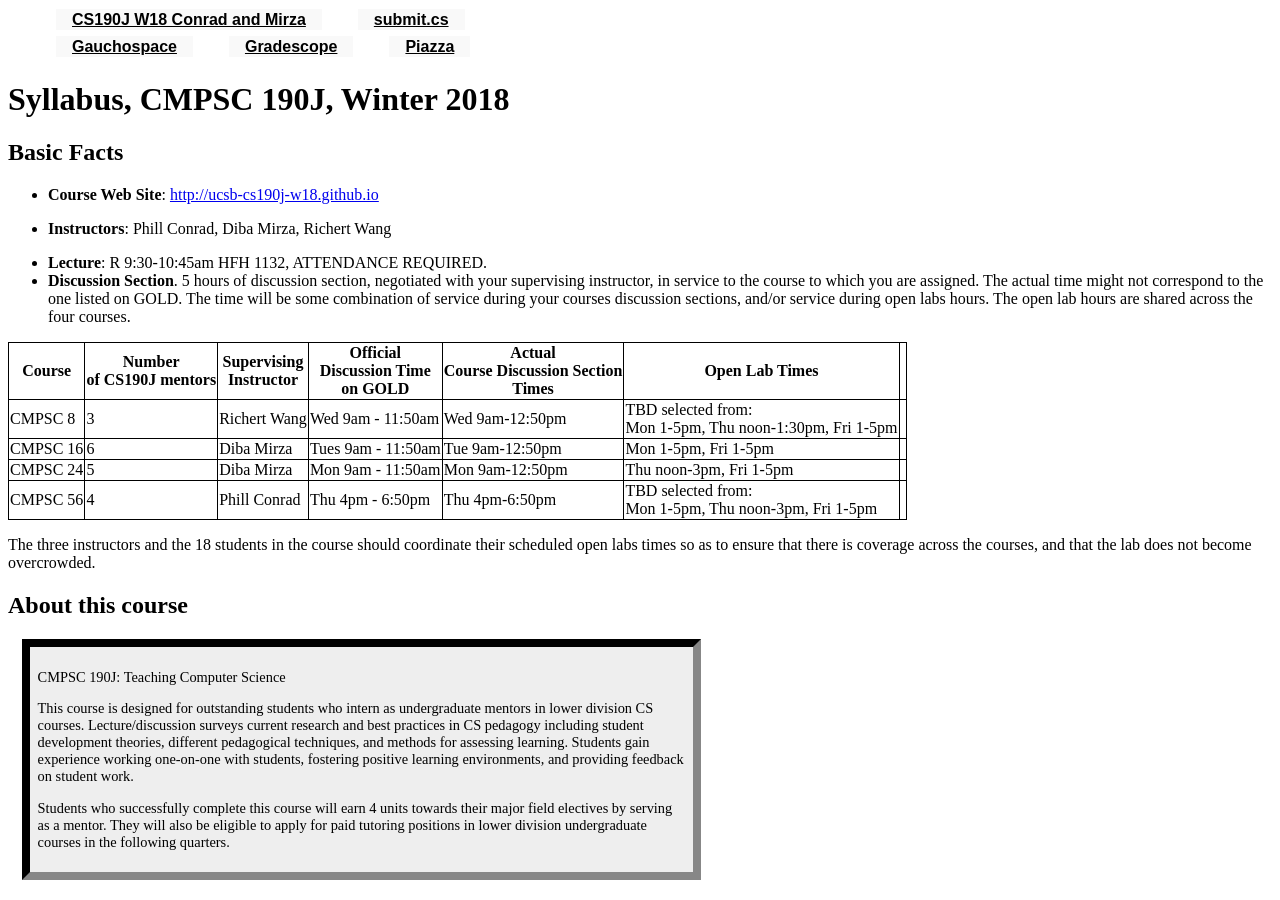
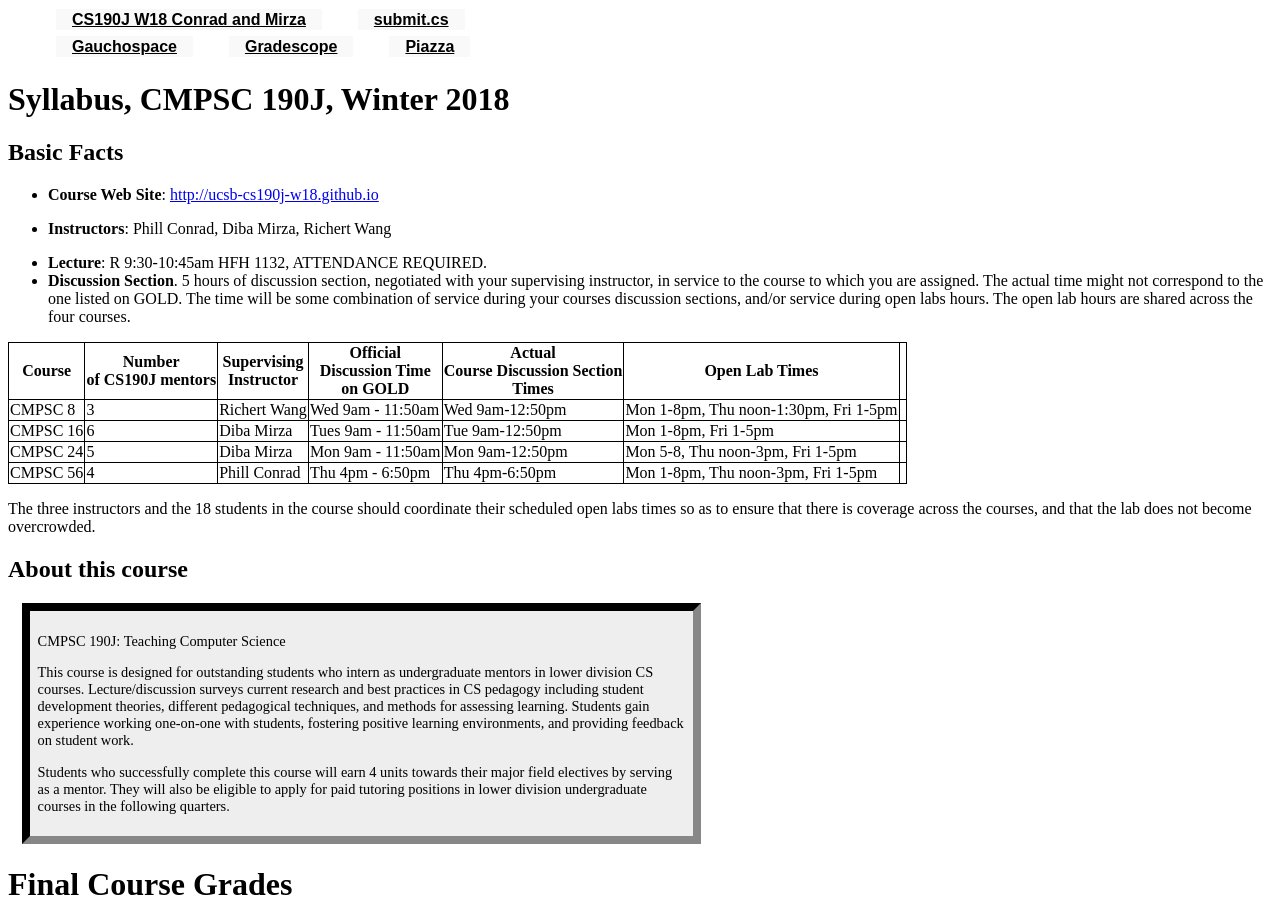
Before and after one commit to ucsb-cs190j-w18/ucsb-cs190j-w18.github.io, a Jekyll site: the page built from _info/syllabus.md, in a window 1280 px wide and 900 px high. Built offline with Jekyll 4.4.1, drawn with Linux system fonts in a browser that asks for light colours.

Commit message:
Update syllabus.md

```diff
--- a/_info/syllabus.md
+++ b/_info/syllabus.md
@@ -15,10 +15,10 @@ Basic Facts
 
 | Course   | Number<br> of CS190J mentors | Supervising <br> Instructor | Official<br> Discussion Time<br> on GOLD | Actual<br> Course Discussion Section <br> Times | Open Lab Times |
 |----------|----------------|--------------------|------------------|-------------------------------------------------|-|
-| CMPSC 8  | 3 | Richert Wang   | Wed 9am - 11:50am  | Wed 9am-12:50pm  | TBD selected from: <br>Mon 1-5pm, Thu noon-1:30pm, Fri 1-5pm |               |
-| CMPSC 16 | 6 | Diba Mirza     | Tues 9am - 11:50am | Tue 9am-12:50pm  | Mon 1-5pm, Fri 1-5pm |
-| CMPSC 24 | 5 | Diba Mirza     | Mon 9am - 11:50am  | Mon 9am-12:50pm  | Thu noon-3pm, Fri 1-5pm |
-| CMPSC 56 | 4 | Phill Conrad   | Thu 4pm - 6:50pm   | Thu 4pm-6:50pm   | TBD selected from: <br>Mon 1-5pm, Thu noon-3pm, Fri 1-5pm |
+| CMPSC 8  | 3 | Richert Wang   | Wed 9am - 11:50am  | Wed 9am-12:50pm  | Mon 1-8pm, Thu noon-1:30pm, Fri 1-5pm |               |
+| CMPSC 16 | 6 | Diba Mirza     | Tues 9am - 11:50am | Tue 9am-12:50pm  | Mon 1-8pm, Fri 1-5pm |
+| CMPSC 24 | 5 | Diba Mirza     | Mon 9am - 11:50am  | Mon 9am-12:50pm  | Mon 5-8, Thu noon-3pm, Fri 1-5pm |
+| CMPSC 56 | 4 | Phill Conrad   | Thu 4pm - 6:50pm   | Thu 4pm-6:50pm   | Mon 1-8pm, Thu noon-3pm, Fri 1-5pm |
 
 The three instructors and the 18 students in the course should coordinate their scheduled open labs times so as to ensure that there is coverage across the courses, and that the lab does not become overcrowded.
 
```
